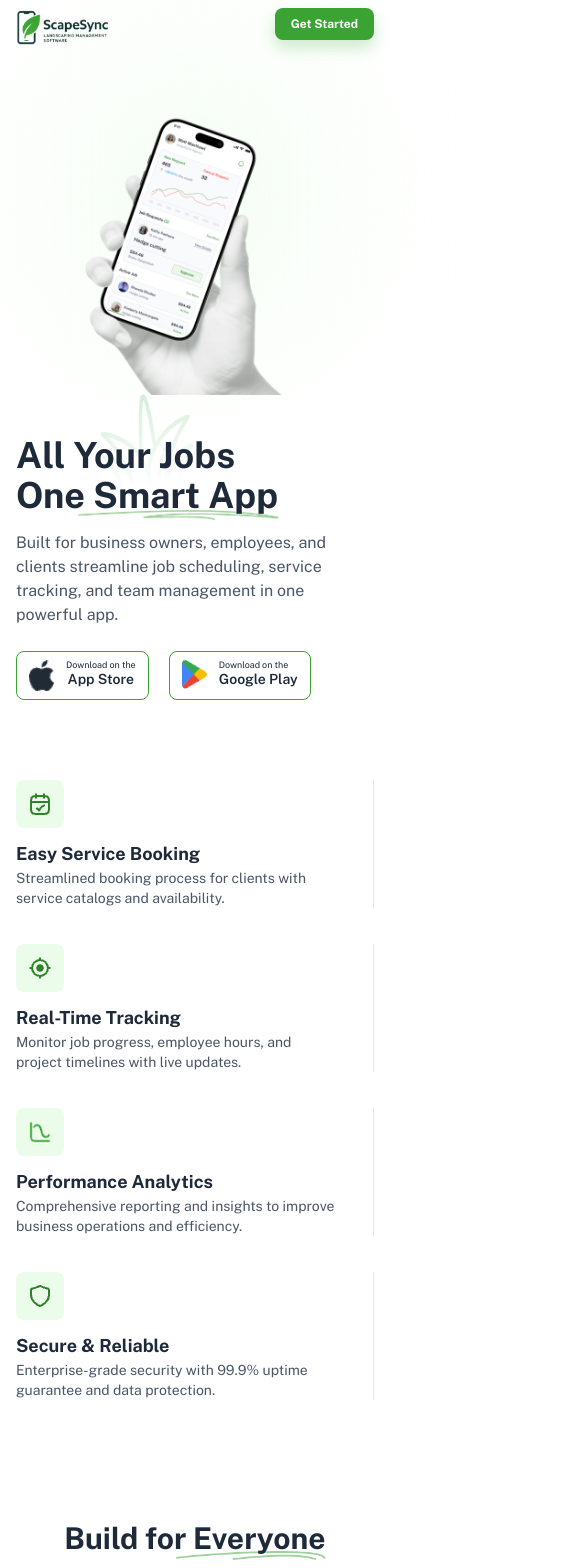
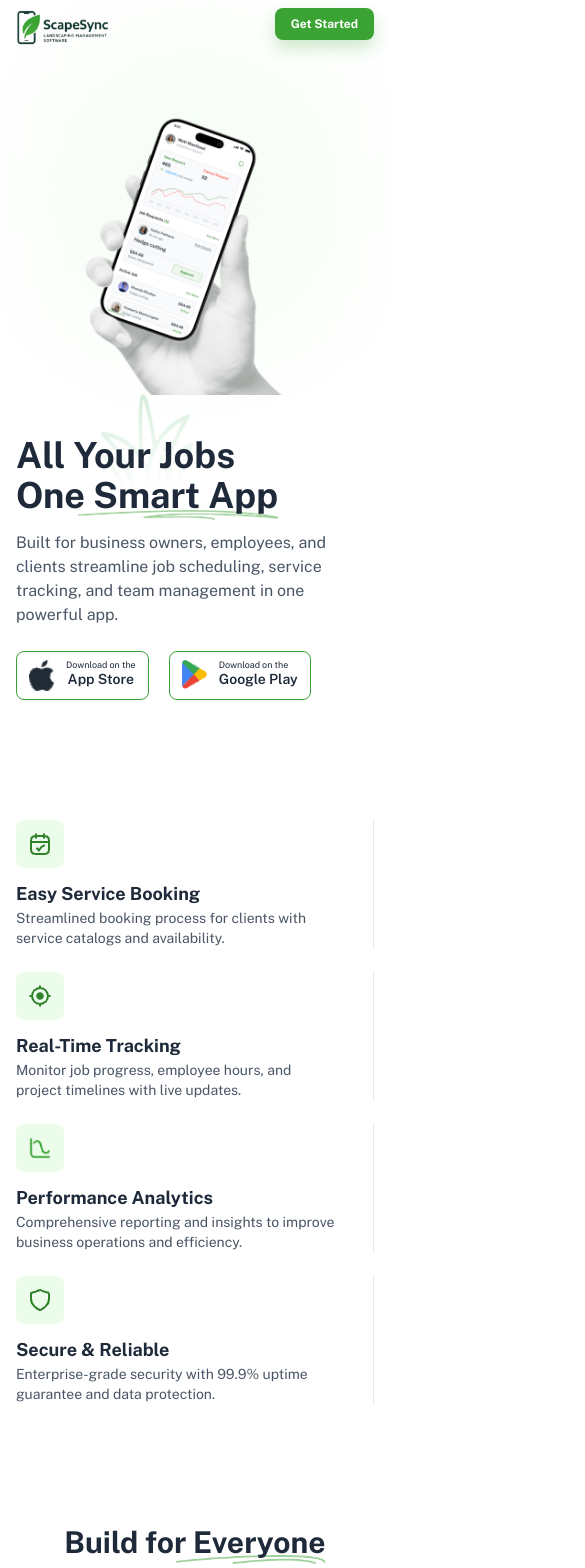
Before and after one commit to ArunRoy404/Scape-Sync, a Next.js app: page / in a window 390 px wide. Shown: the top 1568 px of the page, 585 px wide, since content can reach past the window. Built offline with nearby package versions, Linux system fonts and the light colour scheme.

Commit message:
refactor: Responsive done

```diff
--- a/src/components/Audience/AudienceContent.jsx
+++ b/src/components/Audience/AudienceContent.jsx
@@ -6,9 +6,9 @@ import BenefitsContainer from './BenefitsContainer';
 
 const AudienceContent = ({ audience }) => {
     return (
-        <div className='relative'>
+        <div className='relative overflow-hidden'>
             <div className={`${audience.reverse ? '-right-130' : '-left-130'} absolute
-                    -top-30 -z-10 w-[400px] h-[400px] -rotate-45 md:blur-[200px] bg-secondary ` }
+                    hidden lg:block -top-30 -z-10 w-[400px] h-[400px] -rotate-45 md:blur-[200px] bg-secondary ` }
             />
             <AudienceTag>
                 {audience?.target}
--- a/src/section/FeatureSection.jsx
+++ b/src/section/FeatureSection.jsx
@@ -4,7 +4,7 @@ import React from 'react';
 
 const FeatureSection = () => {
     return (
-        <section className='pt-20 grid md:grid-cols-2 xl:grid-cols-4 gap-9'>
+        <section className='pt-30 md:pt-24 grid md:grid-cols-2 xl:grid-cols-4 gap-6 md:gap-9'>
             {
                 featureData.map((feature, index) => <FeatureCard index={index} key={feature.title} feature={feature} />)
             }
```
